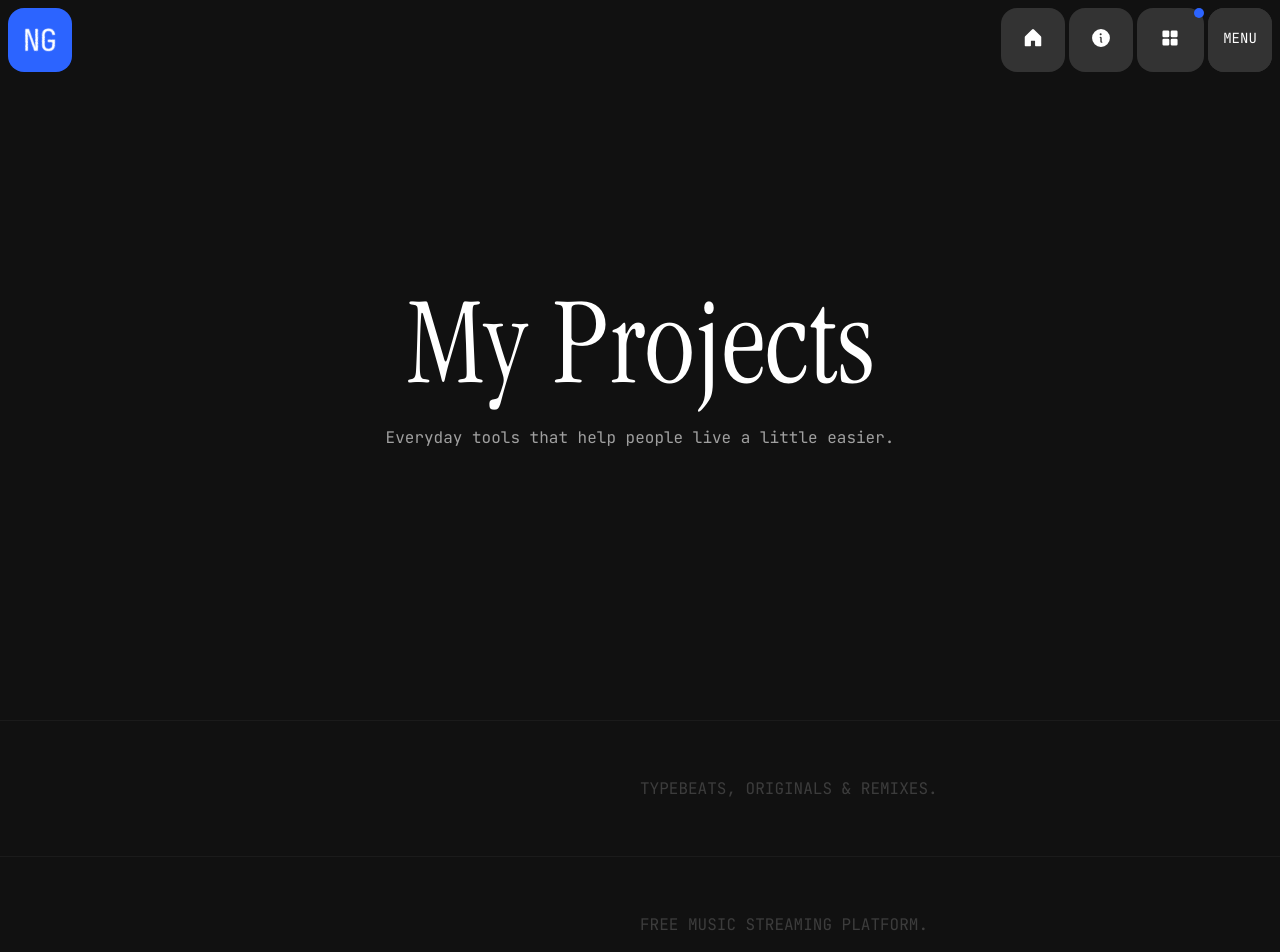
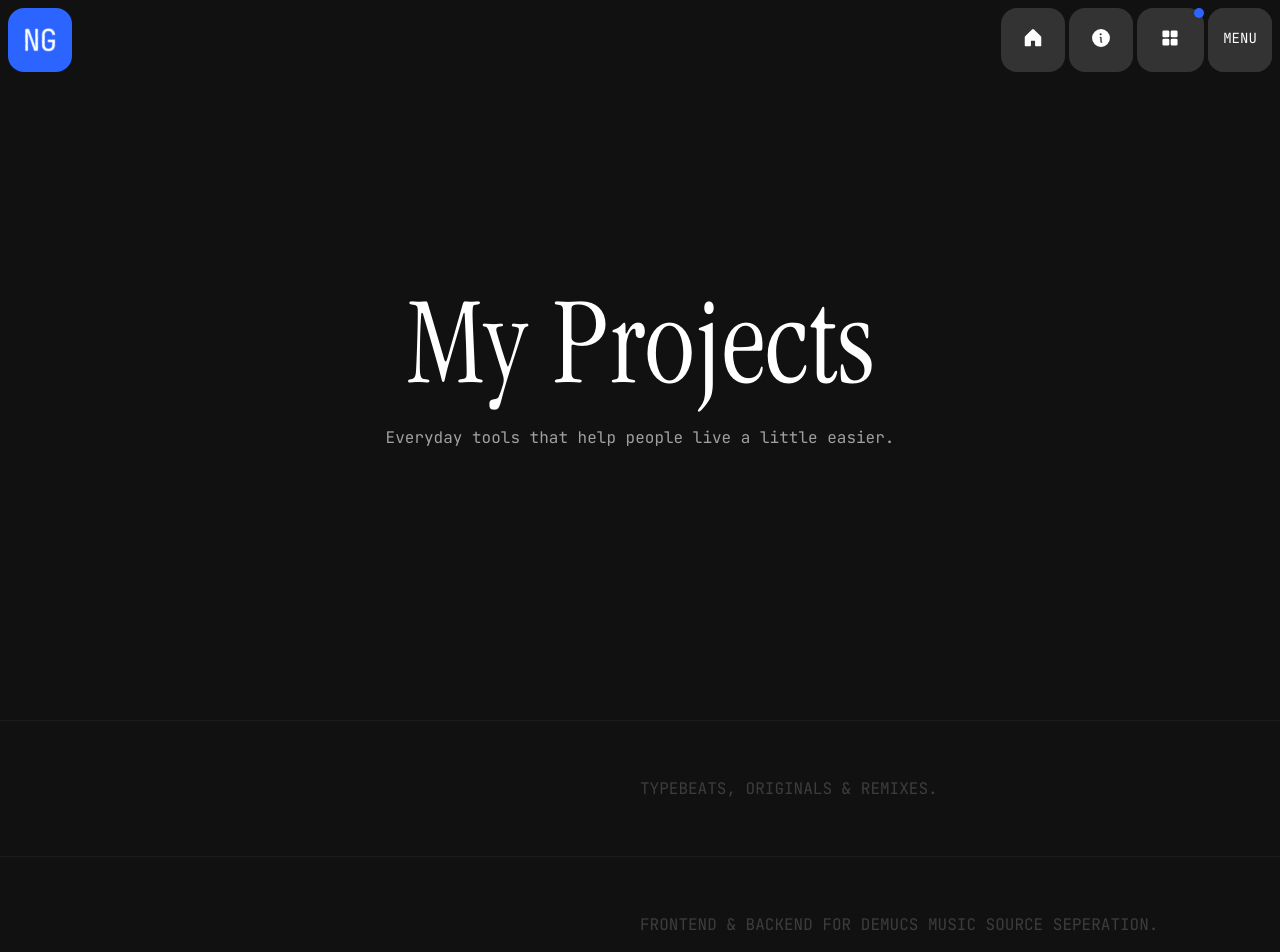
Before and after one commit to NilanshuGarhewal/Portfolio-September, a Next.js app: page /projects in a window 1280 px wide. Shown: the top 952 px of the page. Built offline with nearby package versions, Linux system fonts and the light colour scheme.

Commit message:
Added one more project in projects, called Spliq.

```diff
--- a/src/app/projects/ProjectMainSection.tsx
+++ b/src/app/projects/ProjectMainSection.tsx
@@ -15,6 +15,18 @@ const projects = [
   },
   {
     id: "1",
+    name: "Spliq",
+    des: "Frontend & Backend for Demucs Music Source Seperation.",
+    releaseDate: "06-10-2025",
+    info: "Spliq provides a frontend & backend for Demucs Music Source Seperation tool, which can seperate music into different stems like vocals, drums, bass & others. You can read more about this in GitHub.",
+    techUsed: "Python, Demucs, React, Node.",
+    image: "/images/projects/spliq_image.png",
+    website: "",
+    github:
+      "https://github.com/NilanshuGarhewal/spliq.git",
+  },
+  {
+    id: "2",
     name: "VOX-V1",
     des: "FREE MUSIC STREAMING PLATFORM.",
     releaseDate: "14-07-2025",
@@ -26,7 +38,7 @@ const projects = [
       "https://github.com/NilanshuGarhewal/Vox-V1-A-Free-Music-Streaming-App-Using-YouTube-Music-API.git",
   },
   {
-    id: "2",
+    id: "3",
     name: "Stazy",
     des: "A Home Rental Site.",
     releaseDate: "15-02-2025",
```
Also changed, not shown: public/images/projects/spliq_image.png (added).
